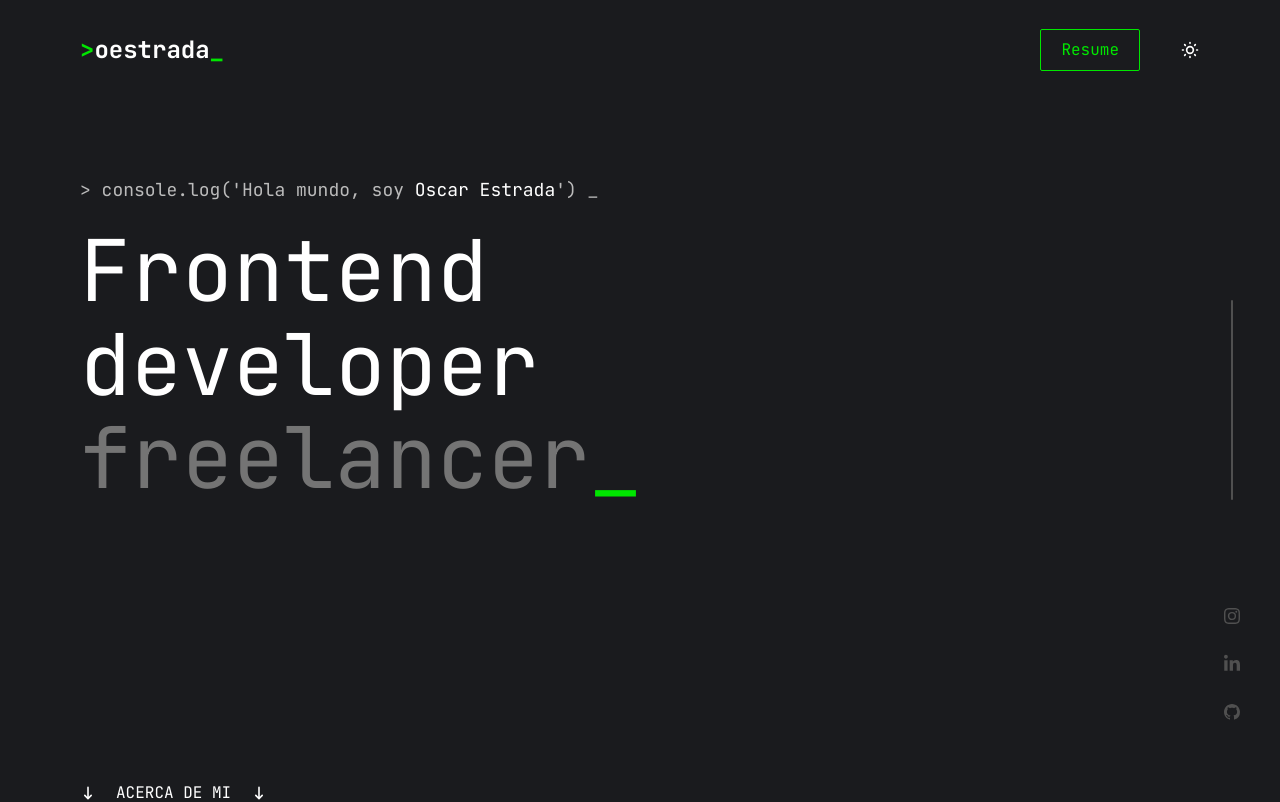
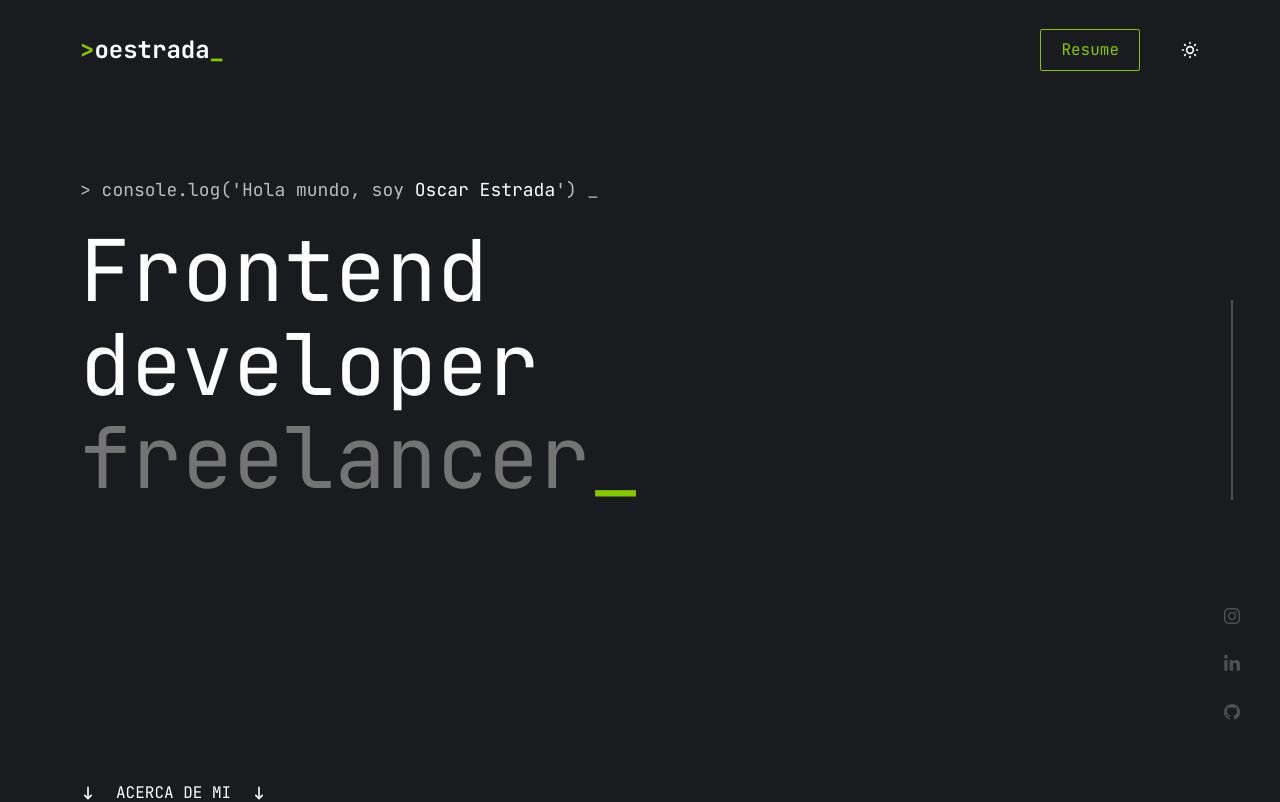
Before and after one commit to OscarStrada/portfolio-client, a React (Create React App) app: page / in a window 1280 px wide. Shown: the top 802 px of the page. Built offline with nearby package versions, Linux system fonts and the light colour scheme.

Commit message:
green color changed

```diff
--- a/src/index.css
+++ b/src/index.css
@@ -12,7 +12,8 @@
 
   --dark-color: #1a1b1e;
   --light-color: #f2f2f2;
-  --green-color: #00e600;
+  --green-color: #86c700;
+  --green2-color: #00e600;
   --gray-color-dark: #505050;
   --gray-color-light: #747474;
   --gray-color-lighter: #bbbbbb;
```
